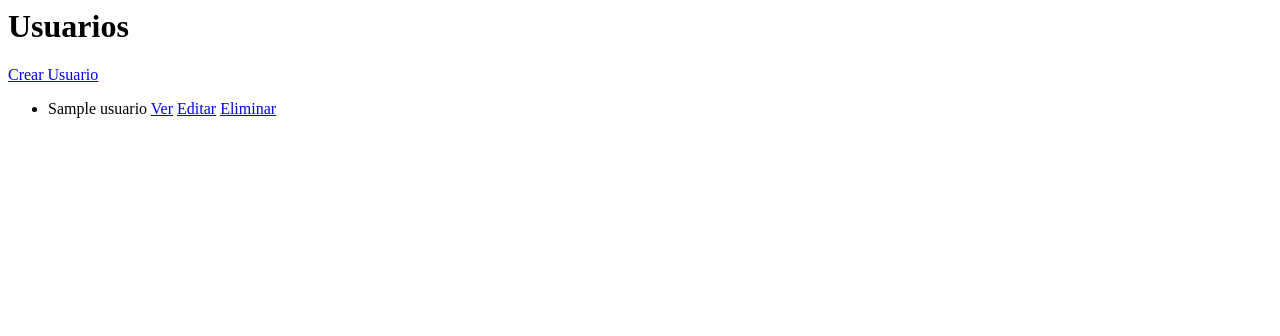
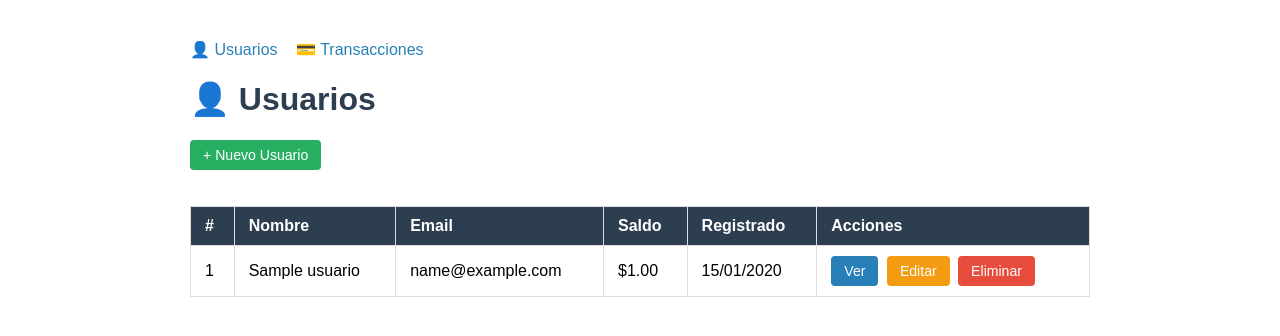
Before and after one commit to ramirousnayo/alke_wallet, a Django app: page / in a window 1280 px wide. Shown: the top 336 px of the page. Run offline with Django 5.2, Linux system fonts and the light colour scheme; tables that the repository leaves empty hold one stand-in row (values such as "Sample post").

Commit message:
fix: saldo dinamico y mejora de estilos

```diff
--- a/wallet/templates/wallet/usuario_list.html
+++ b/wallet/templates/wallet/usuario_list.html
@@ -1,14 +1,64 @@
-<h1>Usuarios</h1>
+<!DOCTYPE html>
+<html lang="es">
+<head>
+    <meta charset="UTF-8">
+    <title>Usuarios — Alke Wallet</title>
+    <style>
+        body { font-family: Arial, sans-serif; max-width: 900px; margin: 40px auto; padding: 0 20px; }
+        h1 { color: #2c3e50; }
+        table { width: 100%; border-collapse: collapse; margin-top: 20px; }
+        th, td { padding: 10px 14px; border: 1px solid #ddd; text-align: left; }
+        th { background: #2c3e50; color: white; }
+        tr:nth-child(even) { background: #f5f5f5; }
+        .btn { padding: 7px 13px; border-radius: 4px; text-decoration: none; font-size: 0.88em; margin-right: 4px; display: inline-block; }
+        .btn-primary { background: #2980b9; color: white; }
+        .btn-warning { background: #f39c12; color: white; }
+        .btn-danger  { background: #e74c3c; color: white; }
+        .btn-success { background: #27ae60; color: white; margin-bottom: 16px; display: inline-block; }
+        nav { margin-bottom: 20px; }
+        nav a { margin-right: 14px; color: #2980b9; text-decoration: none; }
+        .empty { color: #888; margin-top: 20px; }
+    </style>
+</head>
+<body>
+    <nav>
+        <a href="/">👤 Usuarios</a>
+        <a href="{% url 'transaccion_list' %}">💳 Transacciones</a>
+    </nav>
+    <h1>👤 Usuarios</h1>
+    <a href="{% url 'usuario_create' %}" class="btn btn-success">+ Nuevo Usuario</a>
 
-<a href="{% url 'usuario_create' %}">Crear Usuario</a>
-
-<ul>
-  {% for usuario in usuarios %}
-    <li>
-      {{ usuario.nombre }}
-      <a href="{% url 'usuario_detail' usuario.id %}">Ver</a>
-      <a href="{% url 'usuario_update' usuario.id %}">Editar</a>
-      <a href="{% url 'usuario_delete' usuario.id %}">Eliminar</a>
-    </li>
-  {% endfor %}
-</ul>
+    {% if usuarios %}
+    <table>
+        <thead>
+            <tr>
+                <th>#</th>
+                <th>Nombre</th>
+                <th>Email</th>
+                <th>Saldo</th>
+                <th>Registrado</th>
+                <th>Acciones</th>
+            </tr>
+        </thead>
+        <tbody>
+            {% for usuario in usuarios %}
+            <tr>
+                <td>{{ usuario.id }}</td>
+                <td>{{ usuario.nombre }}</td>
+                <td>{{ usuario.email }}</td>
+                <td>${{ usuario.cuenta.saldo|default:"0.00" }}</td>
+                <td>{{ usuario.creado_en|date:"d/m/Y" }}</td>
+                <td>
+                    <a href="{% url 'usuario_detail' usuario.id %}" class="btn btn-primary">Ver</a>
+                    <a href="{% url 'usuario_update' usuario.id %}" class="btn btn-warning">Editar</a>
+                    <a href="{% url 'usuario_delete' usuario.id %}" class="btn btn-danger">Eliminar</a>
+                </td>
+            </tr>
+            {% endfor %}
+        </tbody>
+    </table>
+    {% else %}
+    <p class="empty">No hay usuarios registrados aún.</p>
+    {% endif %}
+</body>
+</html>
--- a/wallet/views.py
+++ b/wallet/views.py
@@ -59,19 +59,33 @@ def transaccion_detail(request, pk):
     return render(request, 'wallet/transaccion_detail.html', {'transaccion': transaccion})
 
 
+def _actualizar_saldo(cuenta):
+    """Recalcula y guarda el saldo real de la cuenta según sus transacciones."""
+    from django.db.models import Sum
+    depositos = cuenta.transaccion_set.filter(tipo='deposito').aggregate(total=Sum('monto'))['total'] or 0
+    retiros   = cuenta.transaccion_set.filter(tipo='retiro').aggregate(total=Sum('monto'))['total'] or 0
+    cuenta.saldo = depositos - retiros
+    cuenta.save()
+
+
 def transaccion_create(request):
     form = TransaccionForm(request.POST or None)
     if form.is_valid():
-        form.save()
+        transaccion = form.save()
+        _actualizar_saldo(transaccion.cuenta)
         return redirect('transaccion_list')
     return render(request, 'wallet/transaccion_form.html', {'form': form, 'titulo': 'Nueva Transacción'})
 
 
 def transaccion_update(request, pk):
     transaccion = get_object_or_404(Transaccion, pk=pk)
+    cuenta_anterior = transaccion.cuenta
     form = TransaccionForm(request.POST or None, instance=transaccion)
     if form.is_valid():
-        form.save()
+        transaccion_guardada = form.save()
+        _actualizar_saldo(cuenta_anterior)
+        if transaccion_guardada.cuenta != cuenta_anterior:
+            _actualizar_saldo(transaccion_guardada.cuenta)
         return redirect('transaccion_list')
     return render(request, 'wallet/transaccion_form.html', {'form': form, 'titulo': 'Editar Transacción'})
 
@@ -79,6 +93,8 @@ def transaccion_update(request, pk):
 def transaccion_delete(request, pk):
     transaccion = get_object_or_404(Transaccion, pk=pk)
     if request.method == 'POST':
+        cuenta = transaccion.cuenta
         transaccion.delete()
+        _actualizar_saldo(cuenta)
         return redirect('transaccion_list')
     return render(request, 'wallet/transaccion_confirm_delete.html', {'objeto': transaccion, 'tipo': 'transacción'})
```
Also changed, not shown: wallet/templates/wallet/usuario_form.html (+41 -9 lines).
